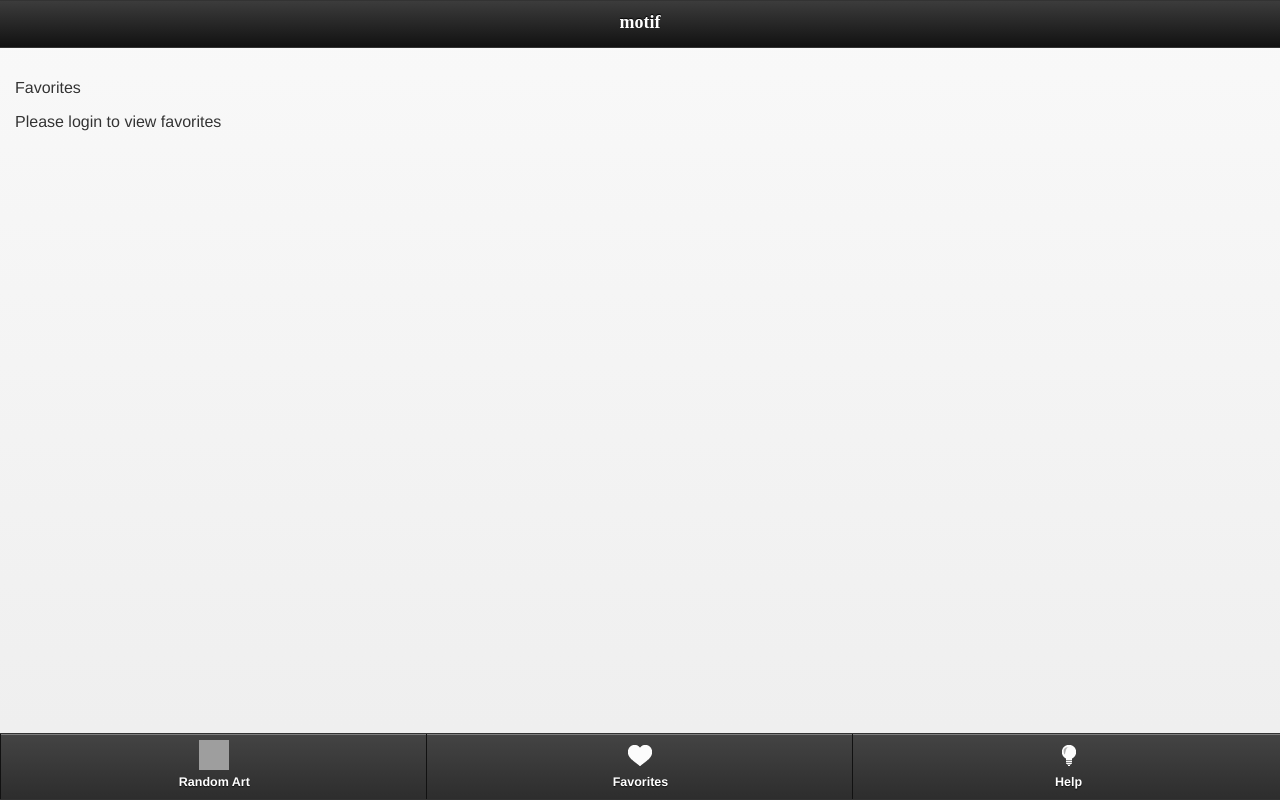
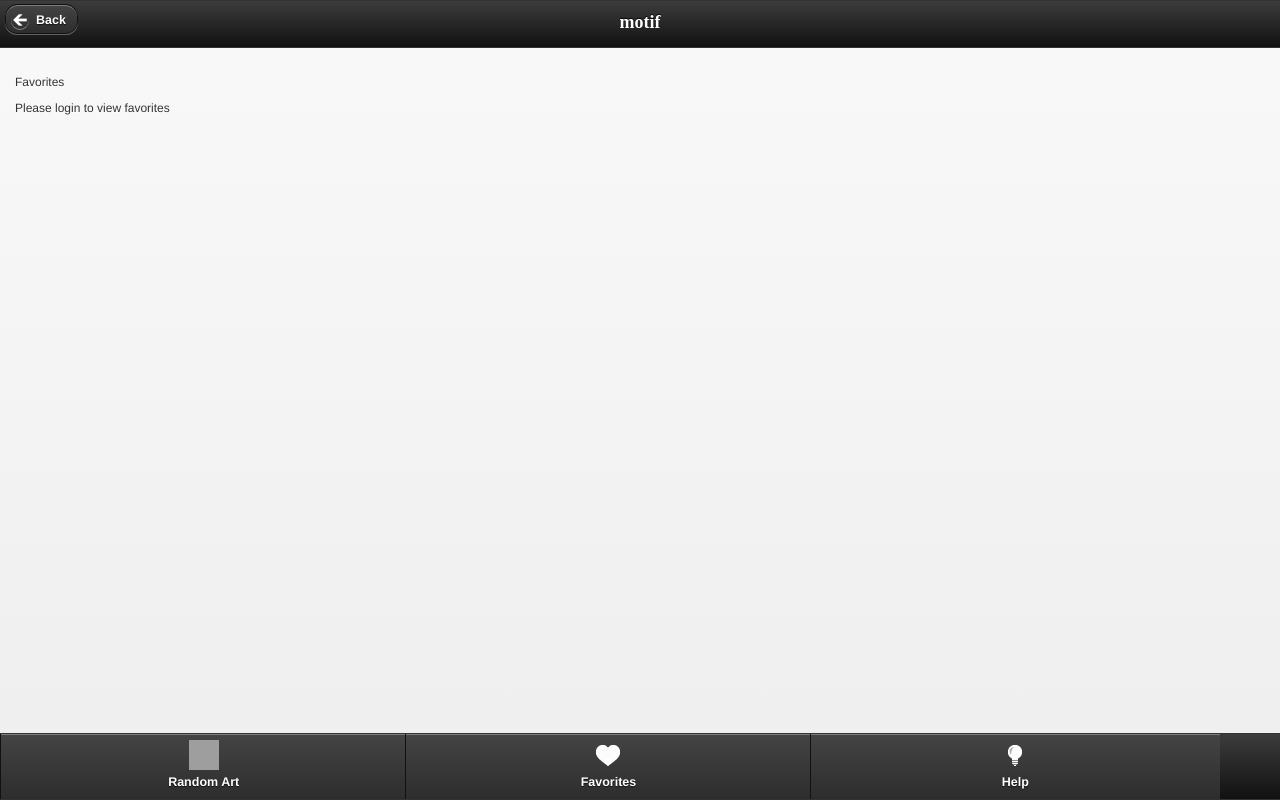
Before and after one commit to hkorus/CS147_Project, a PHP site: page /favorites.php in a window 1280 px wide. Run offline with PHP 8.4, Linux system fonts and the light colour scheme; some libraries are stand-ins or nearby versions; grey boxes are pictures that could not be loaded.

Commit message:
added back buttons

```diff
--- a/annotate.php
+++ b/annotate.php
@@ -45,9 +45,9 @@ if($result!=false){
 
 	<div data-role="page">
 		<div data-role="header">
-		<h1 style="font-family: Andale Mono; font-size: 18px;">motif</h1>
-
-	</div><!-- /header -->
+			<h1 style="font-family: Andale Mono; font-size: 18px;">motif</h1>
+			<a href="javascript:history.go(-1)" id="goback" data-icon="custom">Back</a>
+		</div><!-- /header -->
 
 			<div data-role="content" id = "container">
 
--- a/art.php
+++ b/art.php
@@ -34,6 +34,7 @@
 
 <div data-role="page">
 	<div data-role="header">
+		<a href="javascript:history.go(-1)" id="goback" data-icon="custom">Back</a>
 			<?php
 
 				include("config.php");
--- a/comments.php
+++ b/comments.php
@@ -20,7 +20,7 @@
 <div data-role="page">
 
 	<div data-role="header">
-
+			<a href="javascript:history.go(-1)" id="goback" data-icon="custom">Back</a>
 			<?php
 
 				include("config.php");
--- a/favorites.php
+++ b/favorites.php
@@ -19,6 +19,7 @@
 
 	<link rel="stylesheet" href="jquery.mobile-1.2.0.css" />
 	<link rel="stylesheet" href="style.css" />
+	<link rel="stylesheet" href="fbstyle.css" />
 	<link rel="apple-touch-icon" href="icons/icon2.png" />
 	<link rel="apple-touch-startup-image" href="images/logo.png">
 
@@ -27,20 +28,20 @@
 	<script src="isotope/jquery.isotope.min.js"></script>
 
 
-//	<script>
-//		$( function(){
-//			var $container = $('#container');
-//
-//  			$container.imagesLoaded( function(){
-//    			$container.isotope({
-//    				itemSelector : '.image',
-//    				masonryHorizontal: {
-//    					columnWidth: 240
-//    				}
-//    			});
-//  			});
-//		});
-//	</script>
+	<!--<script>
+		$( function(){
+			var $container = $('#container');
+
+  			$container.imagesLoaded( function(){
+    			$container.isotope({
+    				itemSelector : '.image',
+    				masonryHorizontal: {
+    					columnWidth: 240
+    				}
+    			});
+  			});
+		});
+	</script>-->
 
 	<script>
 		$(window).load(function() {
@@ -60,7 +61,7 @@
 <div data-role="page">
 	<div data-role="header">
 		<h1 style="font-family: Andale Mono; font-size: 18px;">motif</h1>
-
+		<a href="javascript:history.go(-1)" id="goback" data-icon="custom">Back</a>
 	</div><!-- /header -->
 
 	<div data-role="content">
--- a/help.php
+++ b/help.php
@@ -21,7 +21,7 @@
 
 	<div data-role="header">
 		<h1 style="font-family: Andale Mono; font-size: 18px;">motif</h1>
-
+		<a href="javascript:history.go(-1)" id="goback" data-icon="custom">Back</a>
 	</div><!-- /header -->
 
 	<div data-role="content">
--- a/style.css
+++ b/style.css
@@ -18,6 +18,7 @@
 		#art .ui-icon { background:  url(icons/98-palette.png) 50% 50% no-repeat; }
 		#help .ui-icon { background: url(icons/84-lightbulb.png) 50% 50% no-repeat; }
 		#logout .ui-icon { background:  url(icons/54-lock.png) 50% 50% no-repeat; }
+		#goback .ui-icon {background: url(icons/arrow_left_2.png) 50% 50% no-repeat; }
 
 		.rating .ui-btn { width: 100px; }
 
```
Also changed, not shown: home.php (+19 -10 lines), icons/arrow_left_2.png (added).
